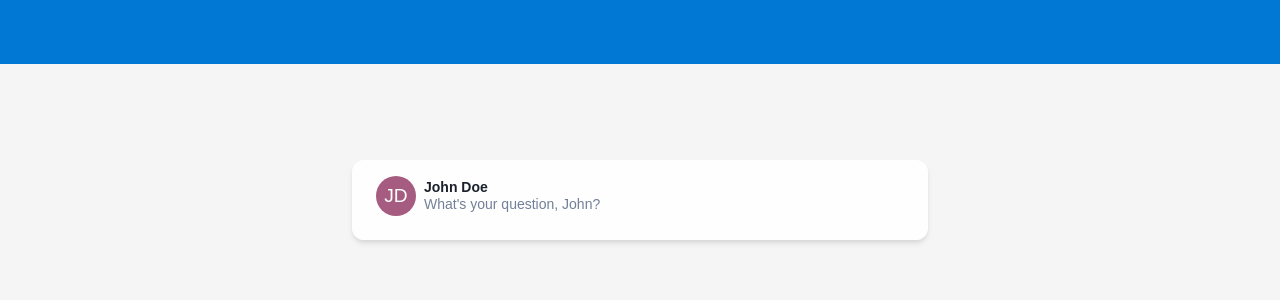
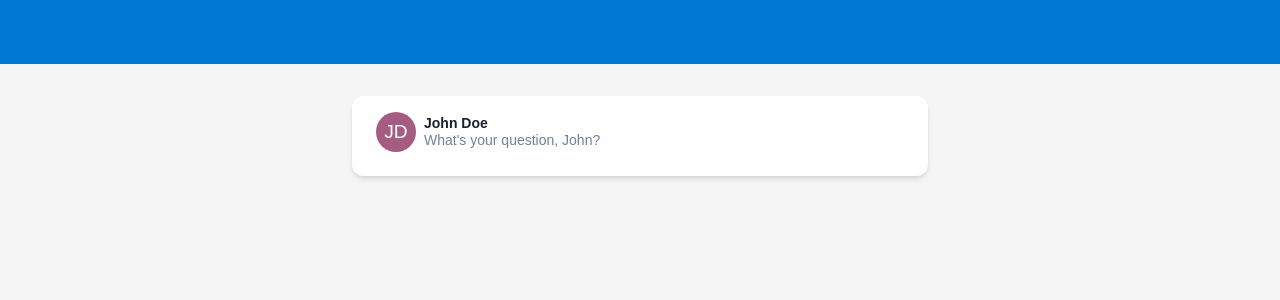
Before and after one commit to ahmedhrayyan/sal-frontend, a React (Create React App) app: page / in a window 1280 px wide. Shown: the top 300 px of the page. Built offline with nearby package versions, Linux system fonts and the light colour scheme.

Commit message:
enhance styles

```diff
--- a/src/pages/Home.tsx
+++ b/src/pages/Home.tsx
@@ -7,7 +7,7 @@ interface HomeProps {}
 
 const Home: FunctionComponent = () => {
 	return (
-		<Center mt="12vh">
+		<Center mt="4vh">
 			<VStack w={["full", "90vw"]} maxW={"xl"} spacing="6">
 				<QuestionForm />
 				{/* <QuestionView />*/}
```
